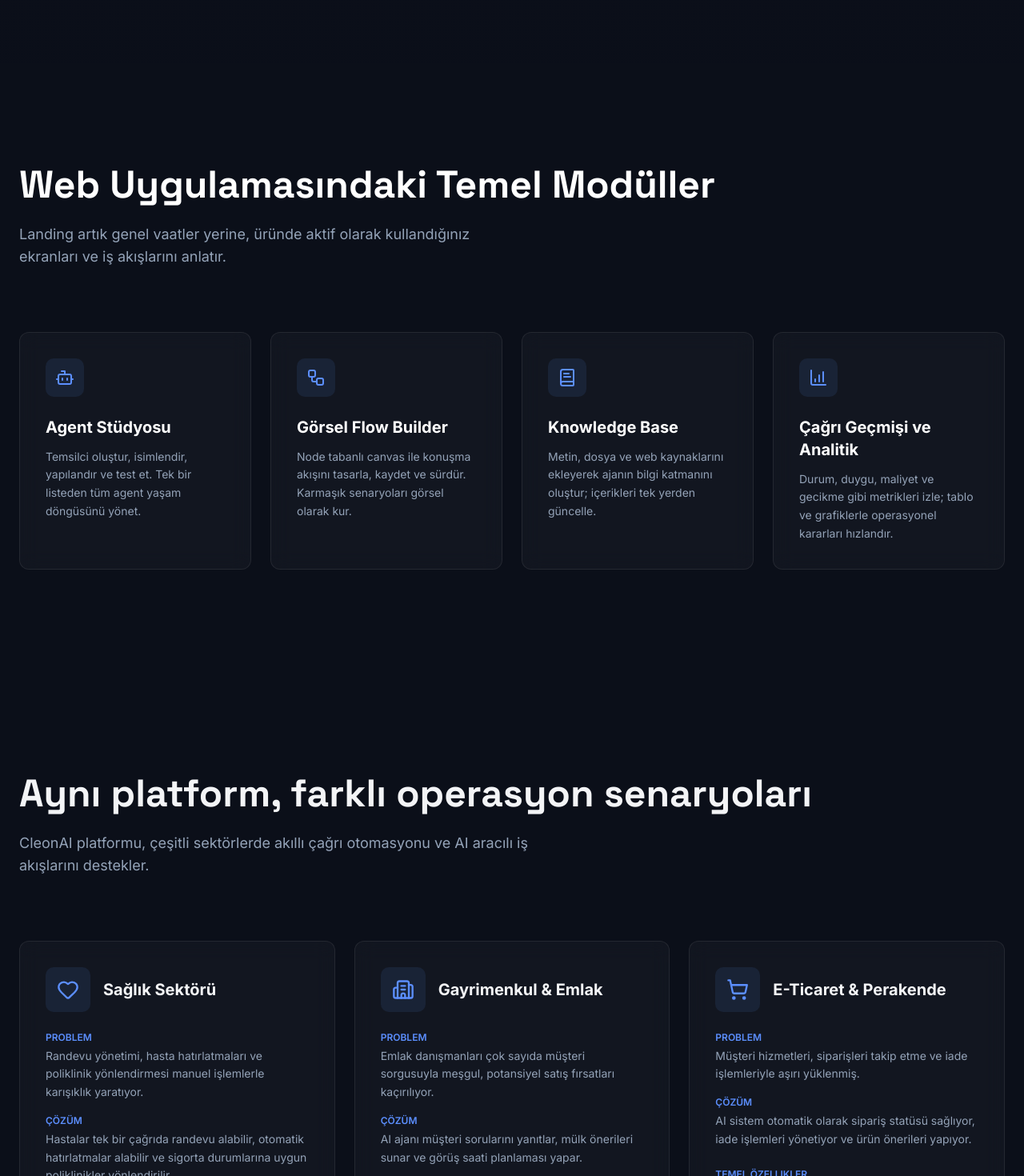
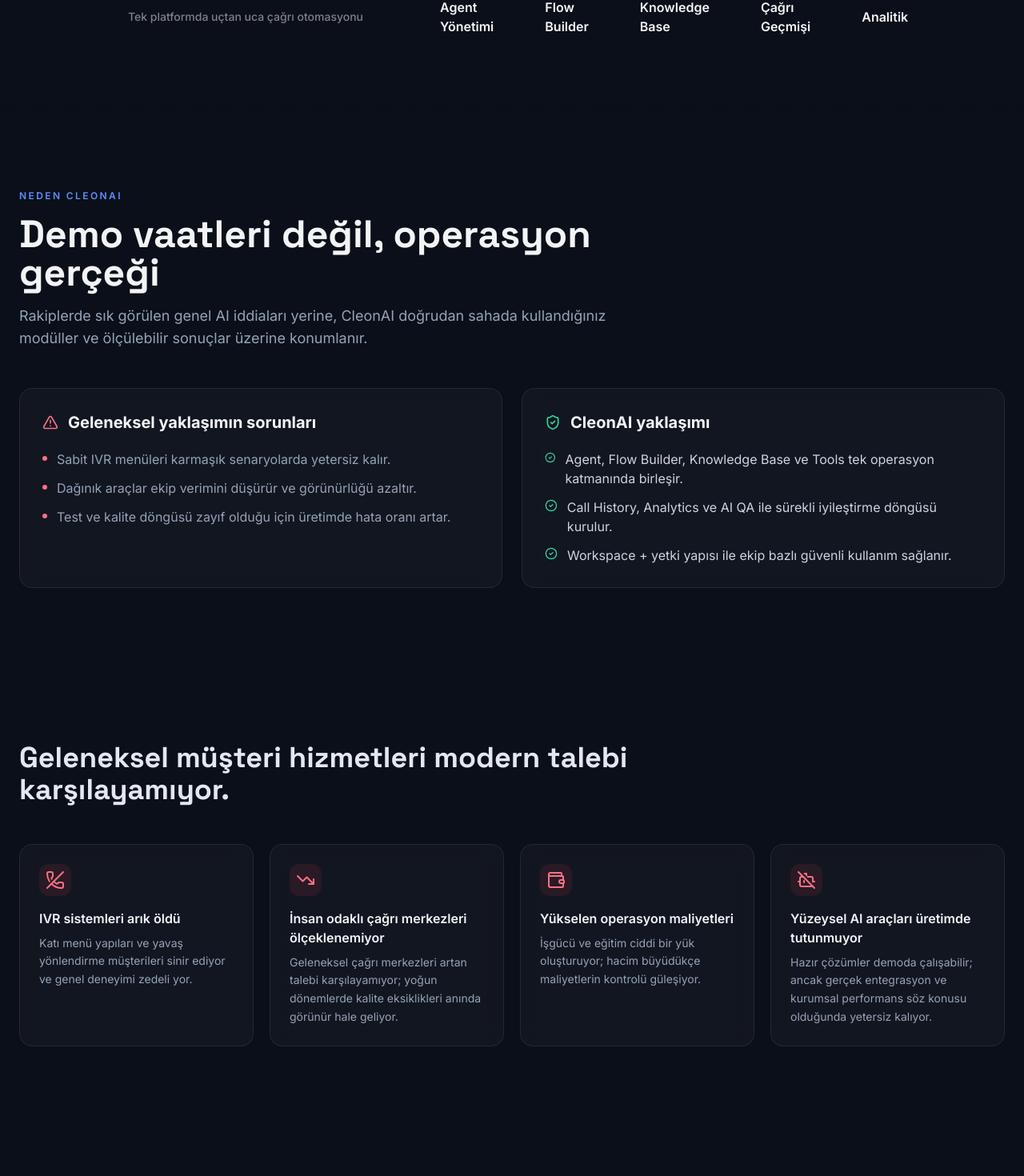
Before and after one commit to mertcancet/ulak-monorepo, a React (Vite) app: page /tr in a window 1280 px wide. Shown: the part 1110-2580 px from the top of the page at 80% size. Built offline with nearby package versions, Linux system fonts and the light colour scheme.

Commit message:
feat(LandingPage): add Positioning and Pain Points sections, update HeroSection with highlights

```diff
--- a/src/i18n/messages.ts
+++ b/src/i18n/messages.ts
@@ -116,6 +116,59 @@
           "Agent oluştur, konuşma akışını görsel olarak tasarla, bilgi tabanını bağla ve çağrı performansını tek panelden yönet. CleonAI web uygulamasında geliştirdiğimiz tüm çekirdek modüller burada.",
         primaryButton: "Canlı Demoyu Planla",
         secondaryButton: "Modülleri İncele",
+        highlights: {
+          0: "Dakikalar içinde canlıya çık",
+          1: "Gerçek operasyonlara uygun akışlar",
+          2: "Kalite ve maliyet takibi tek panelde",
+        },
+      },
+      positioning: {
+        badge: "NEDEN CLEONAI",
+        title: "Demo vaatleri değil, operasyon gerçeği",
+        description:
+          "Rakiplerde sık görülen genel AI iddiaları yerine, CleonAI doğrudan sahada kullandığınız modüller ve ölçülebilir sonuçlar üzerine konumlanır.",
+        legacy: {
+          title: "Geleneksel yaklaşımın sorunları",
+          pains: {
+            0: "Sabit IVR menüleri karmaşık senaryolarda yetersiz kalır.",
+            1: "Dağınık araçlar ekip verimini düşürür ve görünürlüğü azaltır.",
+            2: "Test ve kalite döngüsü zayıf olduğu için üretimde hata oranı artar.",
+          },
+        },
+        cleon: {
+          title: "CleonAI yaklaşımı",
+          strengths: {
+            0: "Agent, Flow Builder, Knowledge Base ve Tools tek operasyon katmanında birleşir.",
+            1: "Call History, Analytics ve AI QA ile sürekli iyileştirme döngüsü kurulur.",
+            2: "Workspace + yetki yapısı ile ekip bazlı güvenli kullanım sağlanır.",
+          },
+        },
+      },
+      painPoints: {
+        sectionTitle:
+          "Geleneksel müşteri hizmetleri modern talebi karşılayamıyor.",
+        items: {
+          ivr: {
+            title: "IVR sistemleri arık öldü",
+            description:
+              "Katı menü yapıları ve yavaş yönlendirme müşterileri sinir ediyor ve genel deneyimi zedeli yor.",
+          },
+          scale: {
+            title: "İnsan odaklı çağrı merkezleri ölçeklenemiyor",
+            description:
+              "Geleneksel çağrı merkezleri artan talebi karşılayamıyor; yoğun dönemlerde kalite eksiklikleri anında görünür hale geliyor.",
+          },
+          cost: {
+            title: "Yükselen operasyon maliyetleri",
+            description:
+              "İşgücü ve eğitim ciddi bir yük oluşturuyor; hacim büyüdükçe maliyetlerin kontrolü güleşiyor.",
+          },
+          ai: {
+            title: "Yüzeysel AI araçları üretimde tutunmuyor",
+            description:
+              "Hazır çözümler demoda çalışabilir; ancak gerçek entegrasyon ve kurumsal performans söz konusu olduğunda yetersiz kalıyor.",
+          },
+        },
       },
       socialProof: {
         lead: "Tek platformda uçtan uca çağrı otomasyonu",
@@ -235,9 +288,9 @@
       },
       ourApproach: {
         badge: "SUNUM ADIMI",
-        titleLine1: "İster küçük bir ekip olun,",
-        titleLine2: "ister büyük bir operasyon;",
-        titleHighlight: "Yanınızdayız",
+        titleLine1: "Hızlı başlat,",
+        titleLine2: "doğru ölçeklendir;",
+        titleHighlight: "CleonAI ile",
         description:
           "Ürün ekibimiz tüm süreç boyunca sizinle birlikte çalışır. Analiz, kurulum ve iyileştirme aşamalarında yanınızda oluruz.",
         stepLabel: "ADIM",
@@ -267,7 +320,7 @@
             status: "Optimize",
           },
         },
-        ctaTitle: "Müşteri başarısı bizim başarısı",
+        ctaTitle: "Başarınız önceliğimiz",
         ctaDescription:
           "Her adımda destek, her aşamada iyileştirme. CleonAI, işletmenizin büyümesinin ortağıdır.",
         ctaButton: "Süreci Başlatalım",
@@ -462,6 +515,59 @@
           "Create agents, design conversation flows visually, connect your knowledge base, and track call performance from a single dashboard. This landing now reflects the core modules already built in our CleonAI web app.",
         primaryButton: "Schedule Live Demo",
         secondaryButton: "Explore Modules",
+        highlights: {
+          0: "Go live in minutes",
+          1: "Workflows built for real operations",
+          2: "Quality and cost visibility in one dashboard",
+        },
+      },
+      positioning: {
+        badge: "WHY CLEONAI",
+        title: "Not demo promises, real operations",
+        description:
+          "Instead of broad AI claims, CleonAI is positioned around the modules you actively run in production and the outcomes you can measure.",
+        legacy: {
+          title: "Limitations of legacy approach",
+          pains: {
+            0: "Rigid IVR-style flows break on complex real-world scenarios.",
+            1: "Fragmented tools reduce team velocity and operational visibility.",
+            2: "Weak testing and QA loops increase production failure risk.",
+          },
+        },
+        cleon: {
+          title: "CleonAI approach",
+          strengths: {
+            0: "Agent, Flow Builder, Knowledge Base, and Tools operate in one control layer.",
+            1: "Call History, Analytics, and AI QA create a continuous optimization loop.",
+            2: "Workspace and permission architecture enables secure team-based operations.",
+          },
+        },
+      },
+      painPoints: {
+        sectionTitle:
+          "Traditional customer operations cannot keep up with modern demand.",
+        items: {
+          ivr: {
+            title: "IVR systems are dead",
+            description:
+              "Rigid menu trees and slow routing frustrate customers and damage the overall experience.",
+          },
+          scale: {
+            title: "Human call centers don’t scale",
+            description:
+              "Traditional call centers cannot handle rising demand, and peak periods quickly expose quality gaps.",
+          },
+          cost: {
+            title: "Rising operational costs",
+            description:
+              "Labor and training create a heavy burden, and costs become harder to control as volume grows.",
+          },
+          ai: {
+            title: "AI wrappers fail in production",
+            description:
+              "Off-the-shelf tools may work in demos, but fail to integrate deeply or perform in real enterprise environments.",
+          },
+        },
       },
       socialProof: {
         lead: "End-to-end call automation in one platform",
@@ -581,9 +687,9 @@
       },
       ourApproach: {
         badge: "DELIVERY STEPS",
-        titleLine1: "Whether you are a small team,",
-        titleLine2: "or a large operation;",
-        titleHighlight: "we are with you",
+        titleLine1: "Start fast,",
+        titleLine2: "scale right;",
+        titleHighlight: "with CleonAI",
         description:
           "Our product team works with you throughout the whole journey. We stay by your side during analysis, setup, and optimization stages.",
         stepLabel: "STEP",
@@ -613,7 +719,7 @@
             status: "Optimized",
           },
         },
-        ctaTitle: "Your success is our success",
+        ctaTitle: "Your success is our priority",
         ctaDescription:
           "Support at every step, optimization at every stage. CleonAI is a growth partner for your business.",
         ctaButton: "Start the Process",
--- a/src/pages/landing/LandingPage.tsx
+++ b/src/pages/landing/LandingPage.tsx
@@ -1,13 +1,14 @@
-import { TestCaseSection } from '@/components/layout/TestCaseSection';
-import { AnalyticsPreview } from './components/AnalyticsPreview';
-import { CTA } from './components/CTA';
-import { Features } from './components/Features';
-import { Footer } from './components/Footer';
-import { HeroSection } from './components/HeroSection';
-import { HowItWorks } from './components/HowItWorks';
-import { OurApproach } from './components/OurApproach';
-import { SocialProofSection } from './components/SocialProffSection';
-import { UseCasesSection } from './components/UseCasesSection';
+import { TestCaseSection } from "@/components/layout/TestCaseSection";
+import { AnalyticsPreview } from "./components/AnalyticsPreview";
+import { CTA } from "./components/CTA";
+import { Features } from "./components/Features";
+import { Footer } from "./components/Footer";
+import { HeroSection } from "./components/HeroSection";
+import { HowItWorks } from "./components/HowItWorks";
+import { PainPointsSection } from "./components/PainPointsSection";
+import { PositioningSection } from "./components/PositioningSection";
+import { SocialProofSection } from "./components/SocialProffSection";
+import { UseCasesSection } from "./components/UseCasesSection";
 
 export default function LandingPage() {
   return (
@@ -15,10 +16,11 @@
       <main>
         <HeroSection />
         <SocialProofSection />
+        <PositioningSection />
+        <PainPointsSection />
         <Features />
         <UseCasesSection />
         <TestCaseSection />
-        <OurApproach />
         <HowItWorks />
         <AnalyticsPreview />
         <CTA />
--- /dev/null
+++ b/src/pages/landing/components/PainPointsSection.tsx
@@ -0,0 +1,48 @@
+import { useTranslations } from "@/i18n";
+import { BotOff, PhoneOff, TrendingDown, Wallet } from "lucide-react";
+
+const icons = [
+  <PhoneOff className="text-rose-400" size={24} />,
+  <TrendingDown className="text-rose-400" size={24} />,
+  <Wallet className="text-rose-400" size={24} />,
+  <BotOff className="text-rose-400" size={24} />,
+];
+
+const itemKeys = ["ivr", "scale", "cost", "ai"] as const;
+
+export function PainPointsSection() {
+  const t = useTranslations();
+
+  return (
+    <section className="bg-background px-6 py-20 text-foreground md:py-24">
+      <div className="mx-auto max-w-7xl">
+        <div className="mb-12 max-w-3xl">
+          <h2 className="font-display text-2xl font-bold leading-tight text-slate-200 md:text-4xl">
+            {t("landing.painPoints.sectionTitle")}
+          </h2>
+        </div>
+
+        <div className="grid grid-cols-1 gap-5 sm:grid-cols-2 lg:grid-cols-4">
+          {itemKeys.map((key, i) => (
+            <article
+              key={key}
+              className="glass flex flex-col gap-4 rounded-2xl border border-rose-500/10 p-6 transition-colors hover:border-rose-500/25"
+            >
+              <div className="flex h-10 w-10 items-center justify-center rounded-xl bg-rose-500/10">
+                {icons[i]}
+              </div>
+              <div>
+                <h3 className="mb-2 text-base font-semibold text-slate-100">
+                  {t(`landing.painPoints.items.${key}.title`)}
+                </h3>
+                <p className="text-sm leading-relaxed text-slate-400">
+                  {t(`landing.painPoints.items.${key}.description`)}
+                </p>
+              </div>
+            </article>
+          ))}
+        </div>
+      </div>
+    </section>
+  );
+}
--- /dev/null
+++ b/src/pages/landing/components/PositioningSection.tsx
@@ -0,0 +1,72 @@
+import { useTranslations } from "@/i18n";
+import { CheckCircle2, ShieldCheck, TriangleAlert } from "lucide-react";
+
+export function PositioningSection() {
+  const t = useTranslations();
+
+  const painPoints = [
+    t("landing.positioning.legacy.pains.0"),
+    t("landing.positioning.legacy.pains.1"),
+    t("landing.positioning.legacy.pains.2"),
+  ];
+
+  const strengths = [
+    t("landing.positioning.cleon.strengths.0"),
+    t("landing.positioning.cleon.strengths.1"),
+    t("landing.positioning.cleon.strengths.2"),
+  ];
+
+  return (
+    <section className="bg-background px-6 py-20 text-foreground md:py-24">
+      <div className="mx-auto max-w-7xl">
+        <div className="mb-12 max-w-3xl">
+          <p className="mb-4 text-xs font-semibold uppercase tracking-[0.2em] text-primary">
+            {t("landing.positioning.badge")}
+          </p>
+          <h2 className="mb-4 font-display text-3xl font-bold leading-tight md:text-5xl">
+            {t("landing.positioning.title")}
+          </h2>
+          <p className="text-base leading-relaxed text-slate-400 md:text-lg">
+            {t("landing.positioning.description")}
+          </p>
+        </div>
+
+        <div className="grid grid-cols-1 gap-6 lg:grid-cols-2">
+          <article className="glass rounded-2xl border border-rose-500/20 p-7">
+            <div className="mb-5 flex items-center gap-3">
+              <TriangleAlert className="text-rose-400" size={20} />
+              <h3 className="text-lg font-bold md:text-xl">
+                {t("landing.positioning.legacy.title")}
+              </h3>
+            </div>
+            <ul className="space-y-3 text-sm leading-relaxed text-slate-400 md:text-base">
+              {painPoints.map(item => (
+                <li key={item} className="flex items-start gap-3">
+                  <span className="mt-2 h-1.5 w-1.5 rounded-full bg-rose-400" />
+                  <span>{item}</span>
+                </li>
+              ))}
+            </ul>
+          </article>
+
+          <article className="glass rounded-2xl border border-emerald-500/20 p-7">
+            <div className="mb-5 flex items-center gap-3">
+              <ShieldCheck className="text-emerald-400" size={20} />
+              <h3 className="text-lg font-bold md:text-xl">
+                {t("landing.positioning.cleon.title")}
+              </h3>
+            </div>
+            <ul className="space-y-3 text-sm leading-relaxed text-slate-300 md:text-base">
+              {strengths.map(item => (
+                <li key={item} className="flex items-start gap-3">
+                  <CheckCircle2 className="mt-0.5 text-emerald-400" size={16} />
+                  <span>{item}</span>
+                </li>
+              ))}
+            </ul>
+          </article>
+        </div>
+      </div>
+    </section>
+  );
+}
```
Also changed, not shown: src/pages/landing/components/HeroSection.tsx (+16 -1 lines), 1 other file (tests, documents, lock files or other folders).
